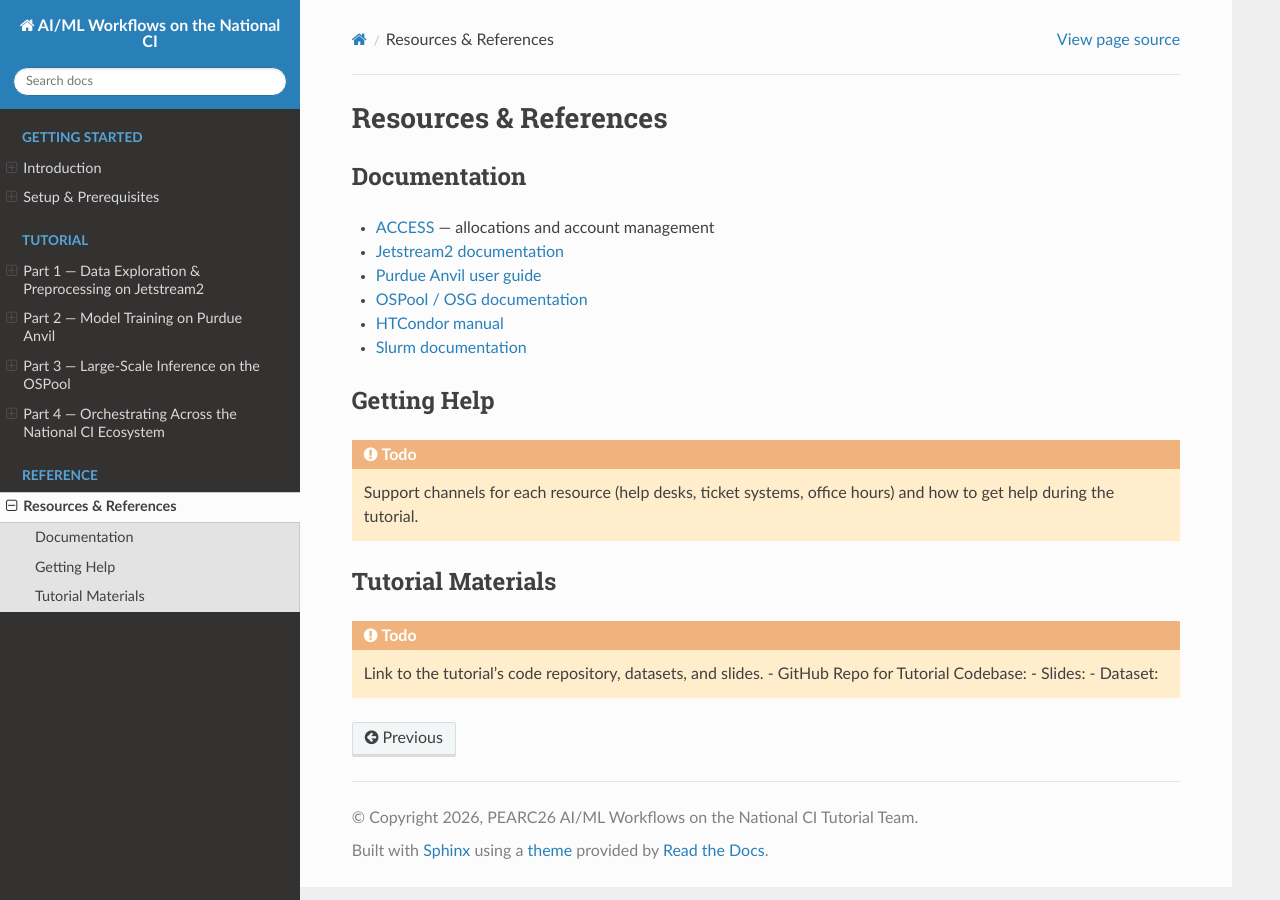
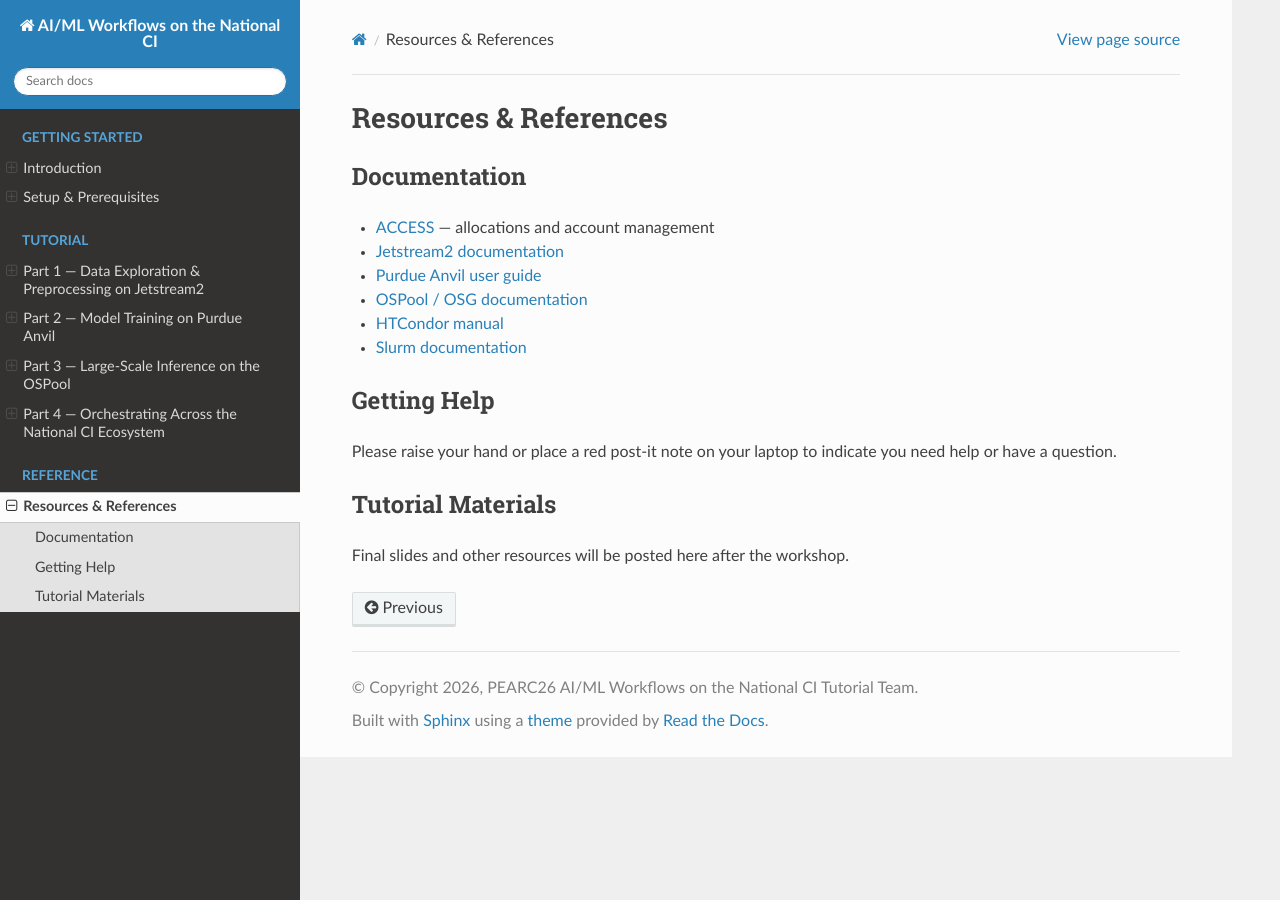
Before and after one commit to dmora127/PEARC26-AIML-on-National-CI, a Sphinx documentation site: the page built from docs/source/resources.rst, in a window 1280 px wide. Built offline with Sphinx 7.4.7 and the Read the Docs theme 3.1.0, drawn with Linux system fonts in a browser that asks for light colours; pages that are not in the unit, such as notebooks, are missing from menus.

Commit message:
refactor resources.rst to remove outdated todo items and provide clearer instructions for seeking help

```diff
--- a/docs/source/resources.rst
+++ b/docs/source/resources.rst
@@ -14,17 +14,9 @@
 Getting Help
 ------------
 
-.. todo::
-
-   Support channels for each resource (help desks, ticket systems, office
-   hours) and how to get help during the tutorial.
+Please raise your hand or place a red post-it note on your laptop to indicate you need help or have a question.
 
 Tutorial Materials
 ------------------
 
-.. todo::
-
-   Link to the tutorial's code repository, datasets, and slides.
-   - GitHub Repo for Tutorial Codebase:
-   - Slides:
-   - Dataset:
+Final slides and other resources will be posted here after the workshop.
```
